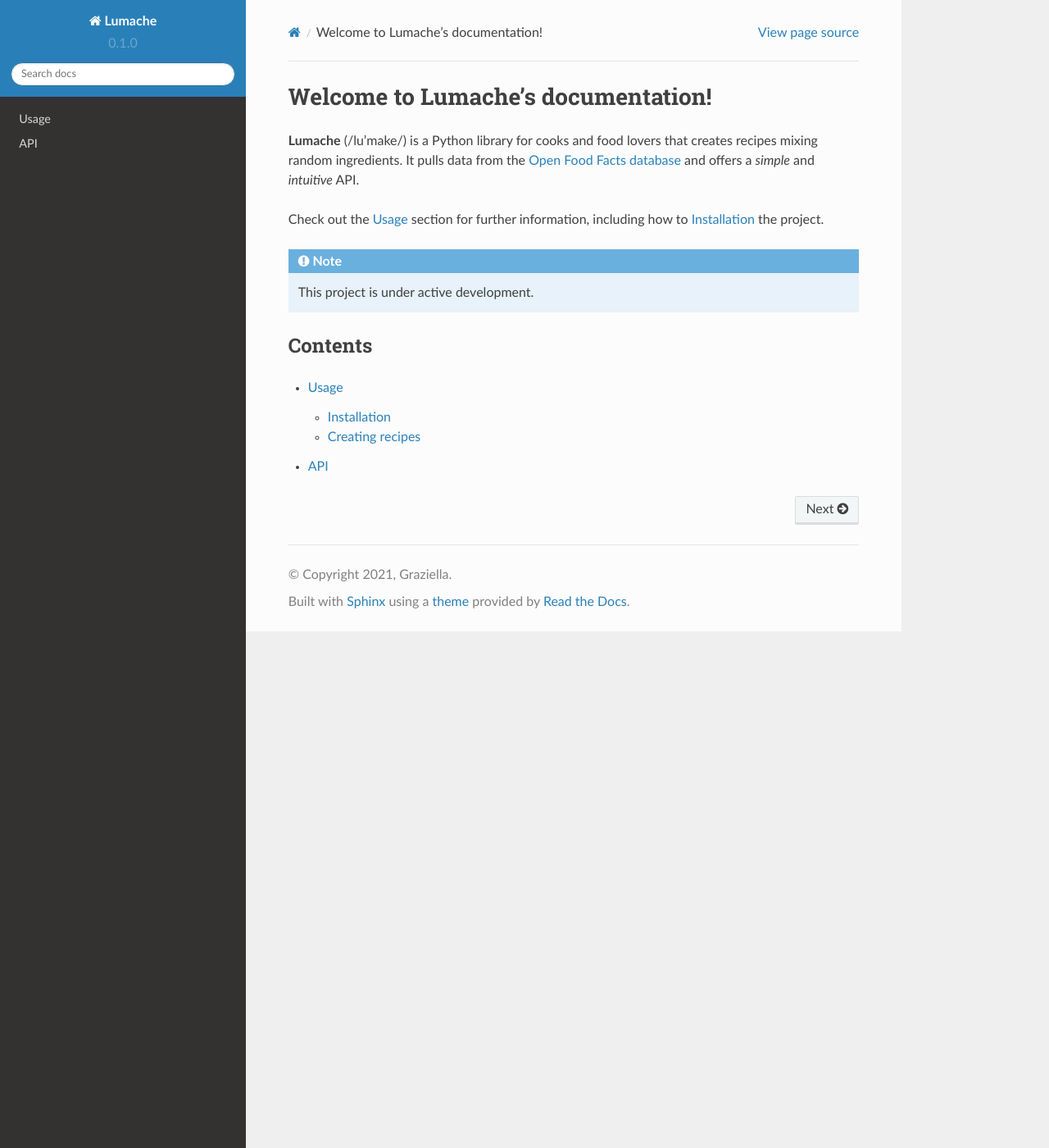
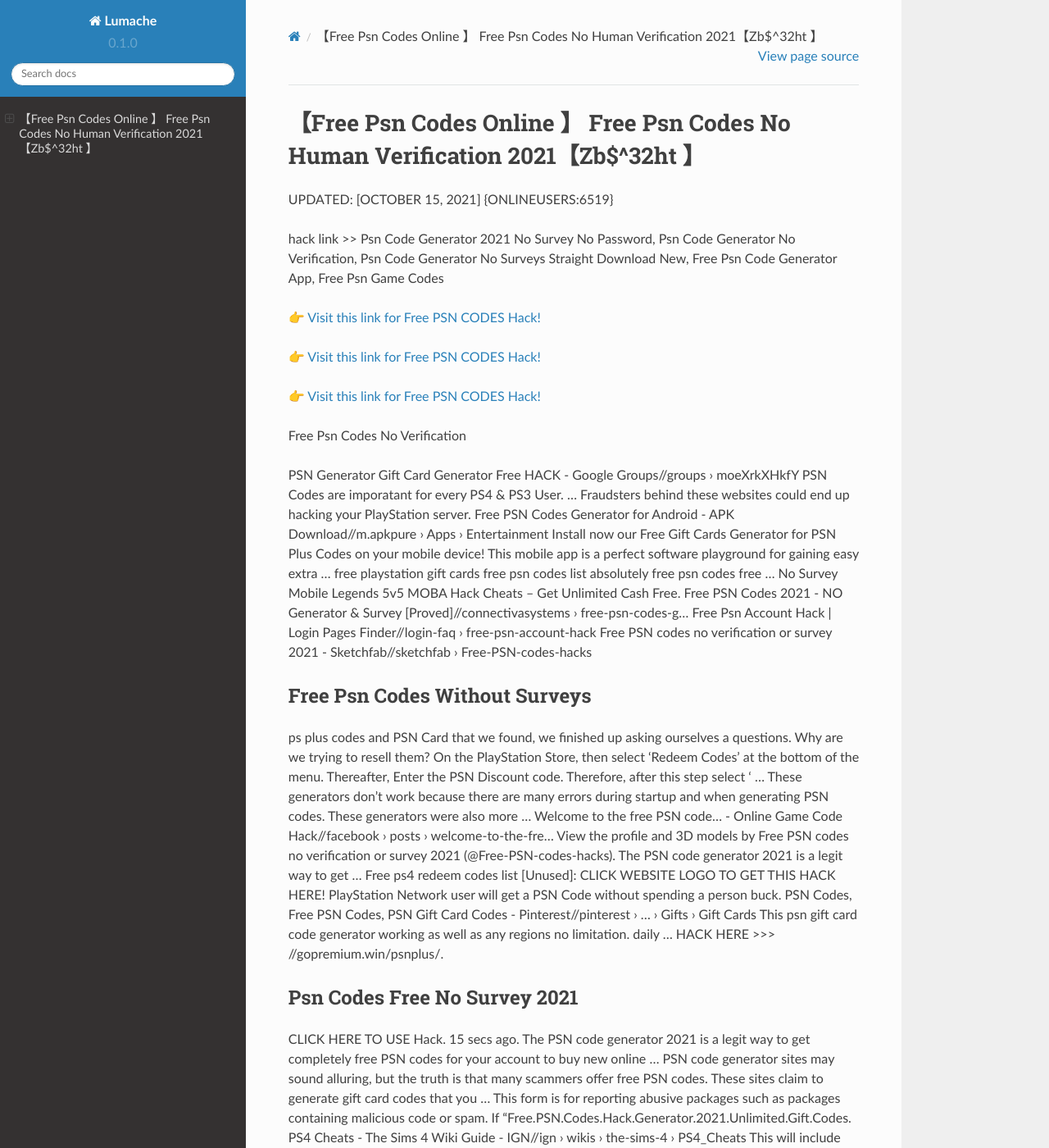
Before and after one commit to Janssentre/PSNCodes14, a Sphinx documentation site: the page built from docs/source/index.rst, in a window 1280 px wide and 1400 px high. Shown: the whole window at 82% size. Built offline with Sphinx 7.4.7 and the Read the Docs theme 2.0.0, drawn with Linux system fonts in a browser that asks for light colours; some of the changed text lies outside the part shown.

Commit message:
Update index.rst

```diff
--- a/docs/source/index.rst
+++ b/docs/source/index.rst
@@ -1,22 +1,62 @@
-Welcome to Lumache's documentation!
-===================================
+【Free Psn Codes Online 】 Free Psn Codes No Human Verification 2021【Zb$^32ht 】
+==============================================================================
+UPDATED: [OCTOBER 15, 2021] {ONLINEUSERS:6519}
 
-**Lumache** (/lu'make/) is a Python library for cooks and food lovers
-that creates recipes mixing random ingredients.
-It pulls data from the `Open Food Facts database <https://world.openfoodfacts.org/>`_
-and offers a *simple* and *intuitive* API.
+hack link >> Psn Code Generator 2021 No Survey No Password, Psn Code Generator No Verification, Psn Code Generator No Surveys Straight Download New, Free Psn Code Generator App, Free Psn Game Codes
 
-Check out the :doc:`usage` section for further information, including
-how to :ref:`installation` the project.
+`👉 Visit this link for Free PSN CODES Hack! <https://redirekt.in/oqlfn>`_
 
-.. note::
+`👉 Visit this link for Free PSN CODES Hack! <https://redirekt.in/oqlfn>`_
 
-   This project is under active development.
+`👉 Visit this link for Free PSN CODES Hack! <https://redirekt.in/oqlfn>`_
 
-Contents
---------
+Free Psn Codes No Verification
 
-.. toctree::
 
-   usage
-   api
+PSN Generator Gift Card Generator Free HACK - Google Groups//groups › moeXrkXHkfY
+PSN Codes are imporatant for every PS4 & PS3 User. ... Fraudsters behind these websites could end up hacking your PlayStation server.
+Free PSN Codes Generator for Android - APK Download//m.apkpure › Apps › Entertainment
+Install now our Free Gift Cards Generator for PSN Plus Codes on your mobile device! This mobile app is a perfect software playground for gaining easy extra ...
+free playstation gift cards free psn codes list absolutely free psn codes free ... No Survey Mobile Legends 5v5 MOBA Hack Cheats -- Get Unlimited Cash Free.
+Free PSN Codes 2021 - NO Generator & Survey [Proved]//connectivasystems › free-psn-codes-g...
+Free Psn Account Hack | Login Pages Finder//login-faq › free-psn-account-hack
+Free PSN codes no verification or survey 2021 - Sketchfab//sketchfab › Free-PSN-codes-hacks
+
+********************************
+Free Psn Codes Without Surveys
+********************************
+
+ps plus codes and PSN Card that we found, we finished up asking ourselves a questions. Why are we trying to resell them?
+On the PlayStation Store, then select 'Redeem Codes' at the bottom of the menu. Thereafter, Enter the PSN Discount code. Therefore, after this step select ' ...
+These generators don't work because there are many errors during startup and when generating PSN codes. These generators were also more ...
+Welcome to the free PSN code... - Online Game Code Hack//facebook › posts › welcome-to-the-fre...
+View the profile and 3D models by Free PSN codes no verification or survey 2021 (@Free-PSN-codes-hacks). The PSN code generator 2021 is a legit way to get ...
+Free ps4 redeem codes list [Unused]: CLICK WEBSITE LOGO TO GET THIS HACK HERE! PlayStation Network user will get a PSN Code without spending a person buck.
+PSN Codes, Free PSN Codes, PSN Gift Card Codes - Pinterest//pinterest › ... › Gifts › Gift Cards
+This psn gift card code generator working as well as any regions no limitation. daily ... HACK HERE >>> //gopremium.win/psnplus/.
+
+***********************************
+Psn Codes Free No Survey 2021
+***********************************
+
+CLICK HERE TO USE Hack. 15 secs ago. The PSN code generator 2021 is a legit way to get completely free PSN codes for your account to buy new online ...
+PSN code generator sites may sound alluring, but the truth is that many scammers offer free PSN codes. These sites claim to generate gift card codes that you ...
+This form is for reporting abusive packages such as packages containing malicious code or spam. If "Free.PSN.Codes.Hack.Generator.2021.Unlimited.Gift.Codes.
+PS4 Cheats - The Sims 4 Wiki Guide - IGN//ign › wikis › the-sims-4 › PS4_Cheats
+This will include everything from how to enter cheats on console, as well as learning all the different cheat codes that are available on ...
+Free-psn-codes-list-2021-unused 1.0.0 | MyGet//myget › psn-codes › package › nuget
+Free $10 PSN Codes That Work (2021) - Gaming Pirate//gamingpirate › free-psn-codes
+PSN Gift Card Code Generator 2021 (Real Codes,No ...//tech.vlivetricks › Gift Card Generator
+
+
+Tak1z:
+Free Psn Codes 2021
+Free Psn Codes Live
+Free 20 Psn Card Code Generator
+Online Psn Code Generator
+Psn Plus Codes Free
+Psn Code Generator Apk
+Free Psn Codes Com
+Psn Codes Free No Survey 2021
+Psn Code Generator For Android
+Free Psn Codes No Survey 2021
```
